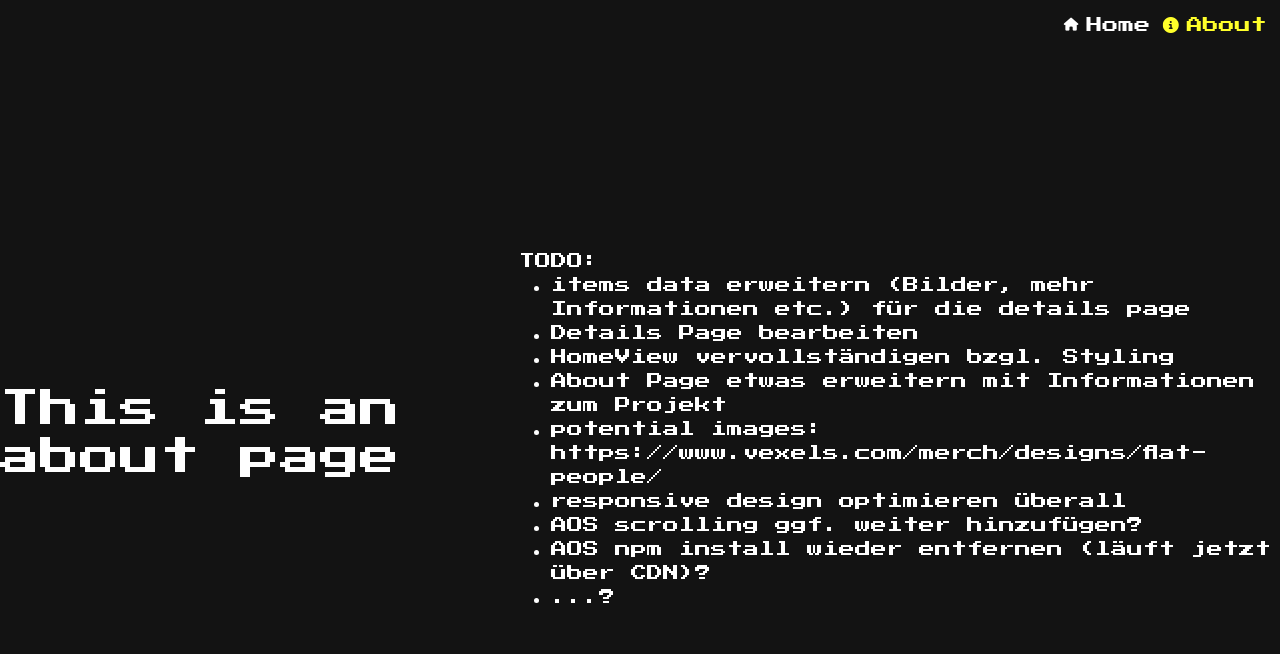
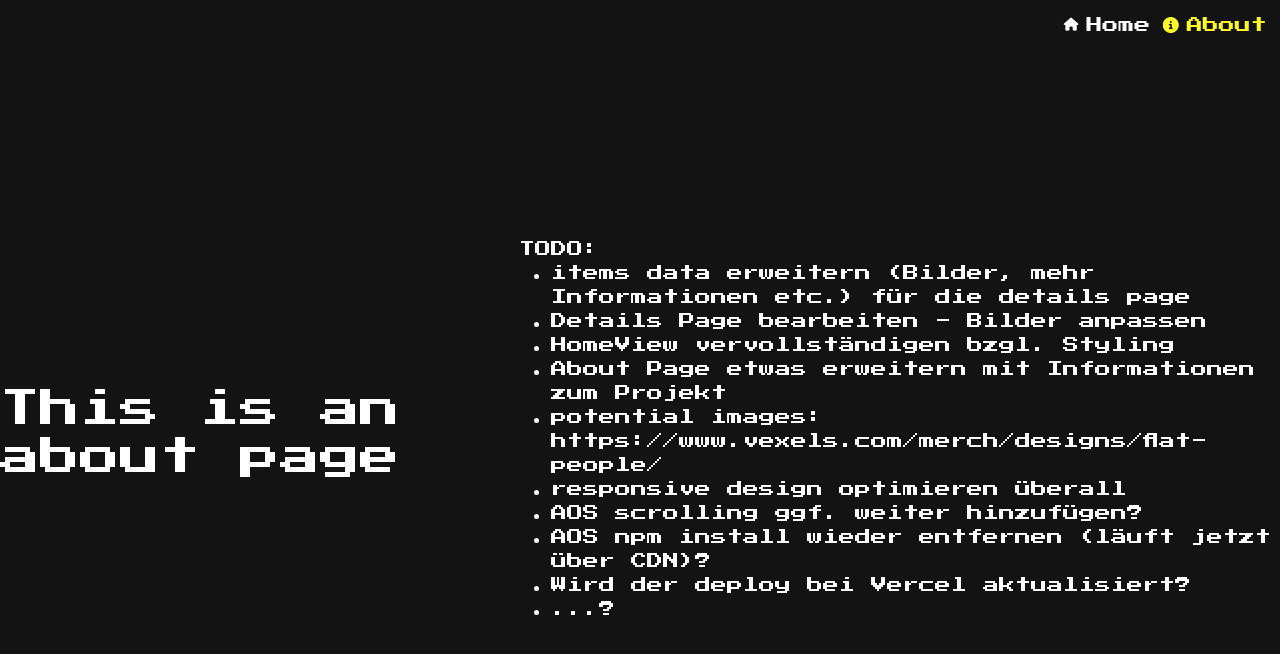
Before and after one commit to Matthes-Baer/NutritionCalculator, a Vue app: page /about in a window 1280 px wide. Shown: the top 654 px of the page. Built offline with nearby package versions, Linux system fonts and the light colour scheme.

Commit message:
feat: Added some more information

```diff
--- a/src/views/AboutView.vue
+++ b/src/views/AboutView.vue
@@ -10,7 +10,7 @@
           items data erweitern (Bilder, mehr Informationen etc.) für die details
           page
         </li>
-        <li>Details Page bearbeiten</li>
+        <li>Details Page bearbeiten - Bilder anpassen</li>
         <li>HomeView vervollständigen bzgl. Styling</li>
         <li>About Page etwas erweitern mit Informationen zum Projekt</li>
         <li>
@@ -19,6 +19,7 @@
         <li>responsive design optimieren überall</li>
         <li>AOS scrolling ggf. weiter hinzufügen?</li>
         <li>AOS npm install wieder entfernen (läuft jetzt über CDN)?</li>
+        <li>Wird der deploy bei Vercel aktualisiert?</li>
         <li>...?</li>
       </ul>
     </div>
```
